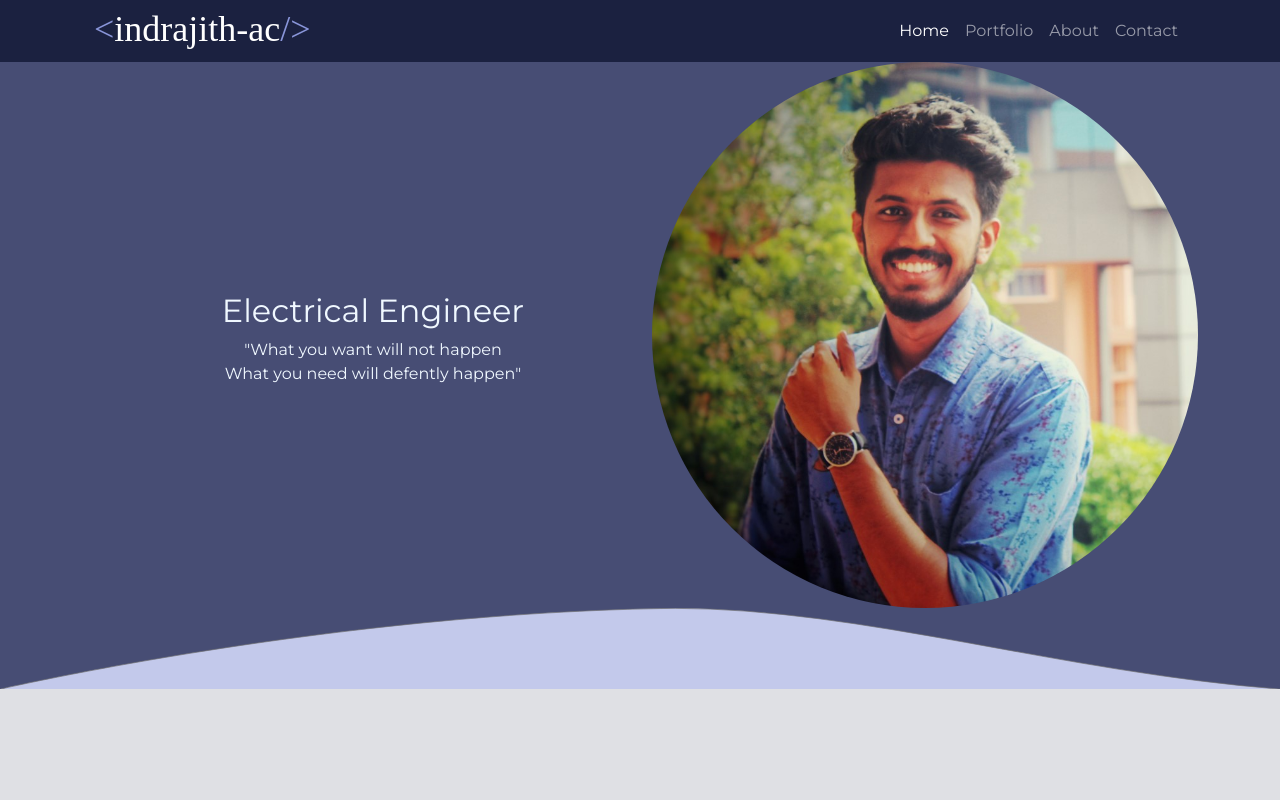
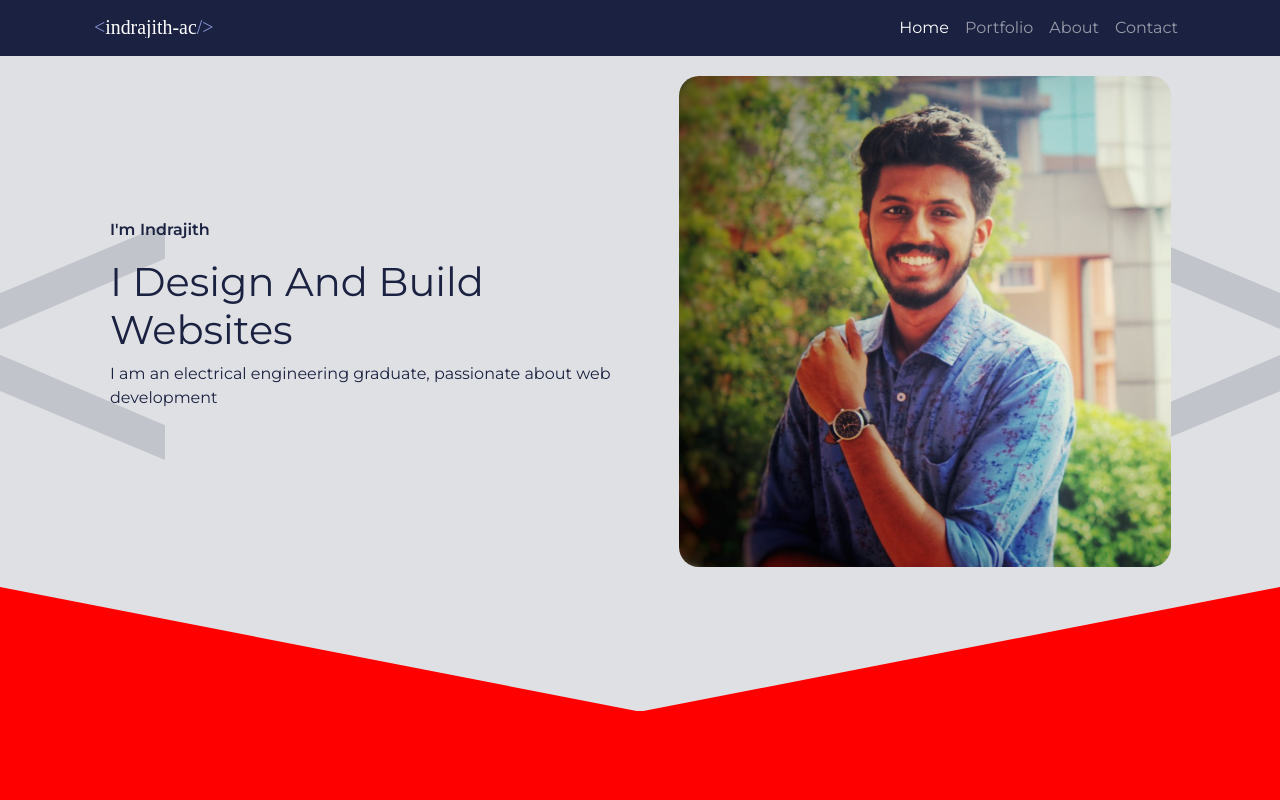
Before and after one commit to indrajithac/Indrajithac, a plain HTML site: page index.html in a window 1280 px wide. Shown: the top 800 px of the page. Drawn offline with nearby package versions, Linux system fonts and the light colour scheme.

Commit message:
landing page completed

```diff
--- a/index.html
+++ b/index.html
@@ -28,7 +28,7 @@
                             aria-label="Toggle navigation">
                             <span class="navbar-toggler-icon"></span>
                         </button>
-                    <div class="collapse navbar-collapse " id="navbarScroll" >
+                        <div class="collapse navbar-collapse " id="navbarScroll">
                             <ul class="navbar-nav ms-auto my-2 my-lg-0 navbar-nav-scroll "
                                 style="--bs-scroll-height: 100px;text-align:center">
                                 <li class="nav-item">
@@ -51,37 +51,30 @@
         </div>
 
     </header>
-    <section class="landing">
+    <section>
+        <div class="landing">
             <div class="container">
-            <div class="row align-items-center">
-                <div class="col-md-6 ps-5 pt-4 about">
-                    <h2 class="text-center">Electrical Engineer</h2>
-                    <p class="text-center">"What you want will not happen <br>What you need will defently happen"</p>
+                <div class="row about">
+                    <div class="col-md-6 about-description">
+                        <p><b>I'm Indrajith</b></p>
+                        <h1>I Design And Build Websites</h1>
+                        <p>I am an electrical engineering graduate, passionate about web development</p>
                     </div>
-                <div class="col-md-6">
-                    <img src="images/dp.jpeg" class="img-fluid rounded-circle">
+                    <div class="col-md-6 about-img">
+                        <img src="images/dp.jpeg">
                     </div>
                 </div>
             </div>
-        <!-- <div class="custom-shape-divider-bottom-1645105533">
-            <svg data-name="Layer 1" xmlns="http://www.w3.org/2000/svg" viewBox="0 0 1200 120" preserveAspectRatio="none">
-                <path d="M321.39,56.44c58-10.79,114.16-30.13,172-41.86,82.39-16.72,168.19-17.73,250.45-.39C823.78,31,906.67,72,985.66,92.83c70.05,18.48,146.53,26.09,214.34,3V0H0V27.35A600.21,600.21,0,0,0,321.39,56.44Z" class="shape-fill"></path>
-            </svg>
-        </div> -->
-        <div class="curve">
-            <svg xmlns="http://www.w3.org/2000/svg" viewBox="0 0 1920 121">
-                <path id="Path_1" data-name="Path 1"
-                    d="M15.3,607c330.116,25.716,625.49,120.963,907.355,121.24C1436.719,722.12,1935.3,607,1935.3,607"
-                    transform="translate(1935.412 728.74) rotate(180)" fill="#c3c9eb" stroke="#707070"
-                    stroke-width="1" />
-            </svg>
-
 
         </div>
-
     </section>
-    <section style="height: 400px;">
-
+    <section style="height: 400px; background: red;">
+        <div class="curve">
+            <svg xmlns="http://www.w3.org/2000/svg" viewBox="0 0 1920 185">
+                <path id="Polygon_1" data-name="Polygon 1" d="M960,0l960,187H0Z"
+                    transform="translate(1920 187) rotate(180)" fill="#dfe0e4" />
+            </svg>
+        </div>
     </section>
 
 
--- a/styles.css
+++ b/styles.css
@@ -16,14 +16,15 @@ body{
 
 }
 
+
+
 .header{
     background:rgba(27,33,64);
 
 }
 
 .navbar-brand{
-    height: auto;
-    width: auto;
+    width: 180px;
 }
 
 .navbarButtons{
@@ -31,37 +32,38 @@ body{
 }
 
 .landing{
-    background: rgb(71, 77, 116);
-    position: relative;
+    background-image: url('./images/landing-background.svg');
+    background-size: cover;
+    background-position: top;
+    padding-top: 20px;
+    margin-bottom: 20px;
 
 
 }
 
 .landing .about{
-    color: aliceblue;
+    align-items: center;
+}
+.landing .about .about-description{
+    color: rgba(27,33,64);
+    padding-left: 2.5rem;
+}
+
+.landing .about .about-img{
+    display: flex;
+    justify-content: center;
+}
+.landing .about-img img{
+    width: 90%;
+    border-radius: 20px;
 }
 
 .curve svg {
 display: block;
 }
 
-/* .custom-shape-divider-bottom-1645105533 {
-    position: absolute;
-    bottom: 0;
-    left: 0;
-    width: 100%;
-    overflow: hidden;
-    line-height: 0;
-    transform: rotate(180deg);
+@media (max-width: 767px) {
+    .landing .about .about-description{
+        text-align: center;
+    }
 }
-
-.custom-shape-divider-bottom-1645105533 svg {
-    position: relative;
-    display: block;
-    width: calc(100% + 1.3px);
-    height: 75px;
-}
-
-.custom-shape-divider-bottom-1645105533 .shape-fill {
-    fill: #C3C9EB
-} */
```
Also changed, not shown: images/landing-background.svg (added). Lines whose indentation alone changed are shown as unchanged.
